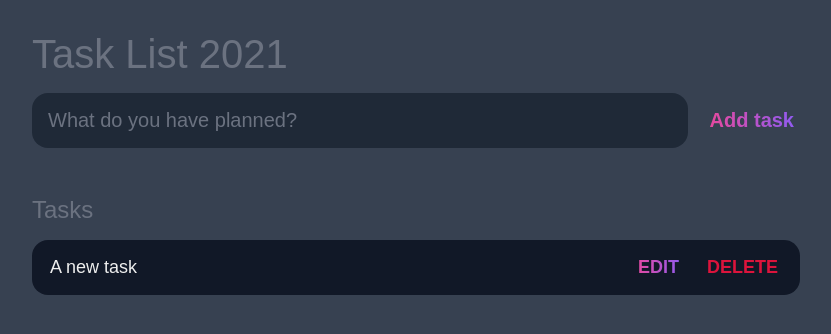
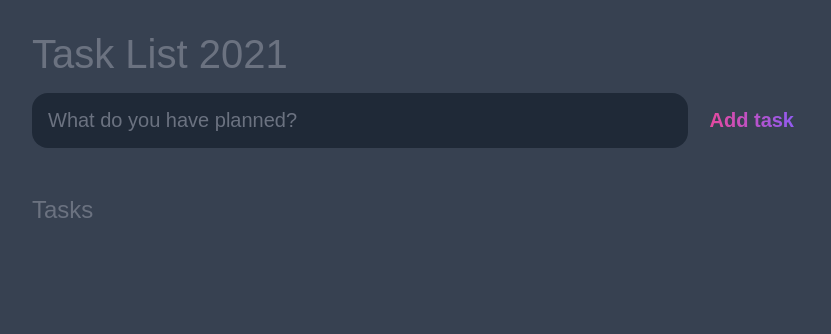
Before and after one commit to Raghav2501/iamneo-ToDo-list, a plain HTML site: page index.html in a window 1280 px wide. Shown: the whole page, without its empty margins (224-1055 px from the left). Drawn offline with Linux system fonts and the light colour scheme.

Commit message:
Update index.html

```diff
--- a/index.html
+++ b/index.html
@@ -30,19 +30,19 @@
 
 			<div id="tasks">
 
-			 <div class="task">
+				<!-- <div class="task">
 					<div class="content">
 						<input
 							type="text"
 							class="text"
 							value="A new task"
-							readonly/>
+							readonly>
 					</div>
 					<div class="actions">
 						<button class="edit">Edit</button>
 						<button class="delete">Delete</button>
 					</div>
-				</div>
+				</div> -->
 
 			</div>
 		</section>
```
